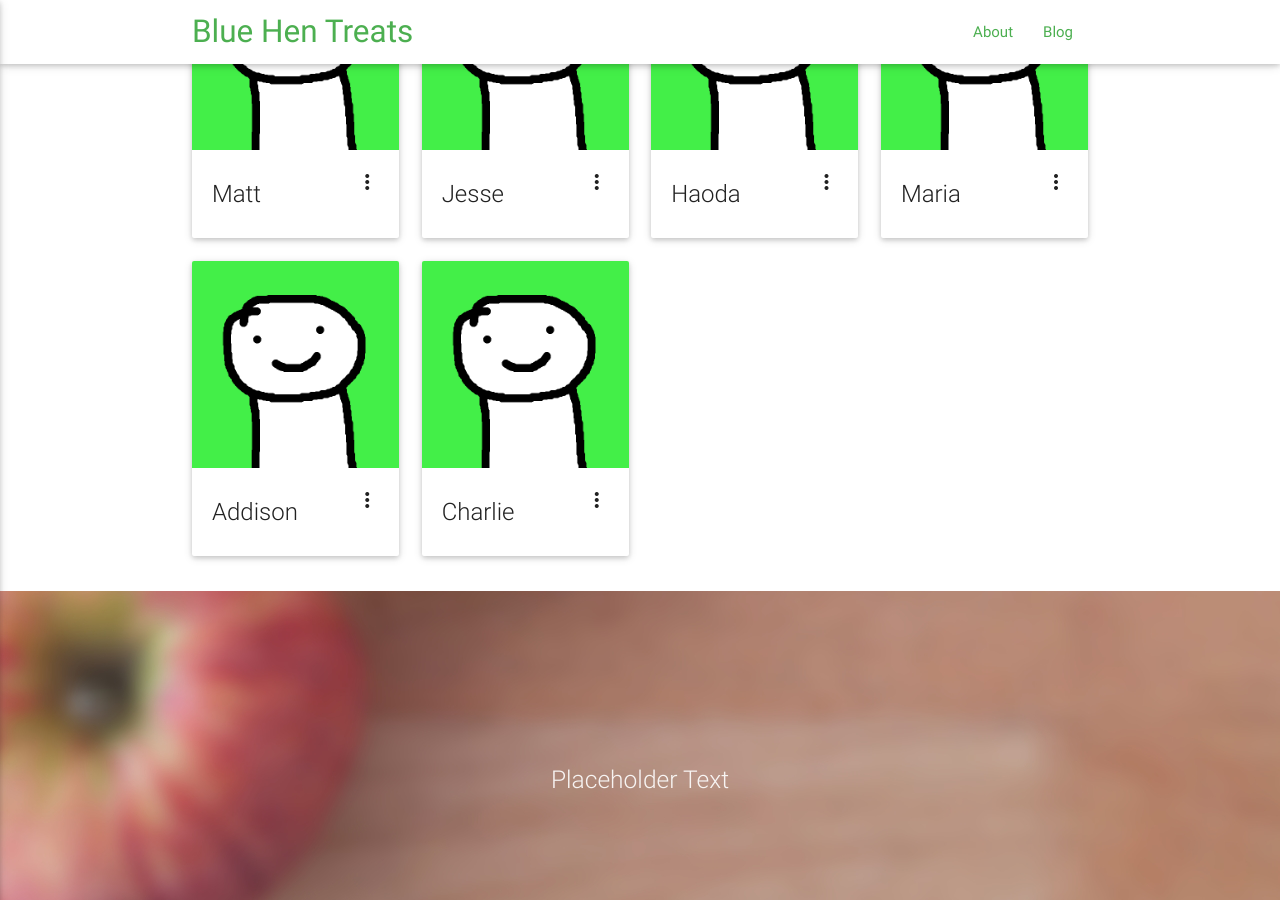
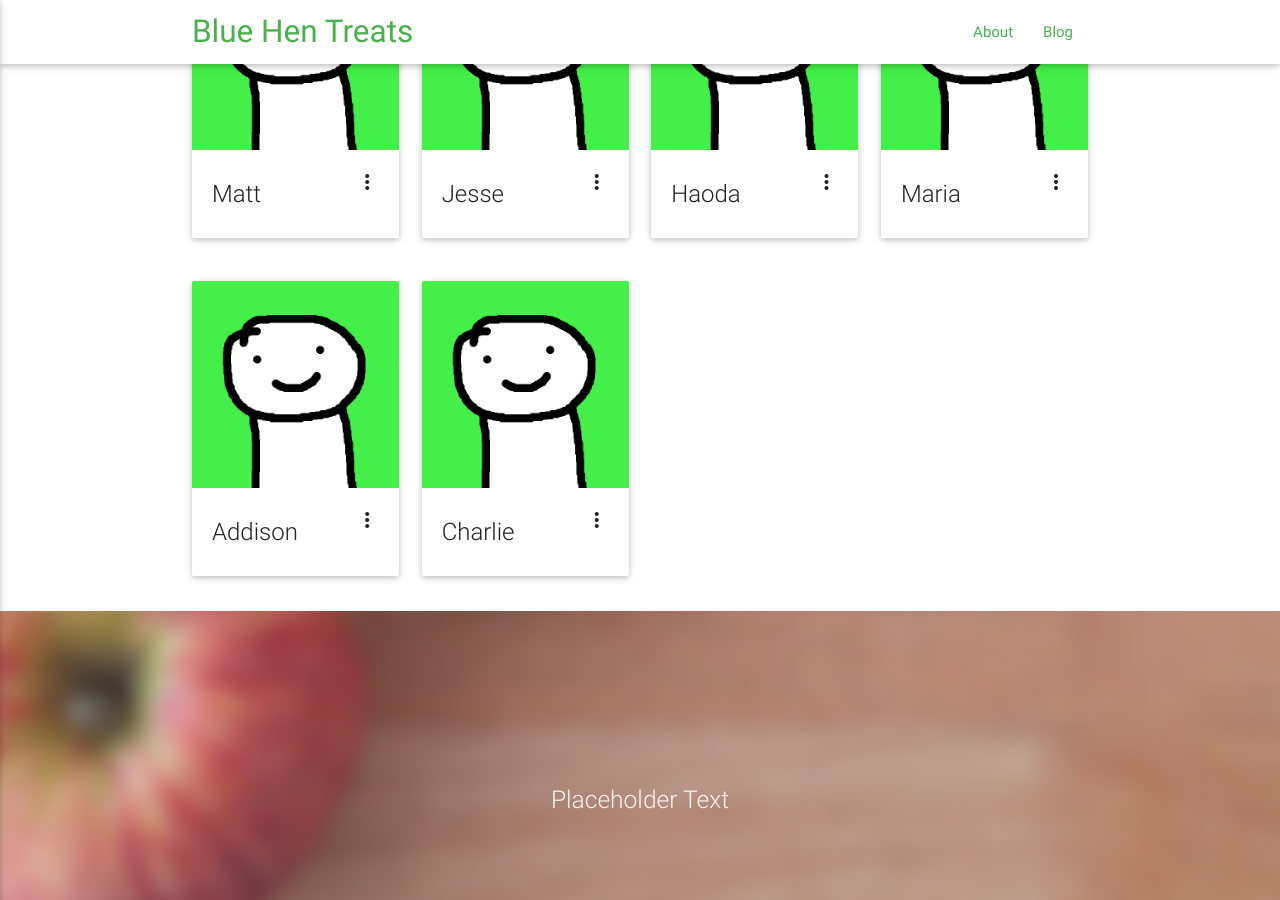
Before and after one commit to veggiedefender/bluehentreats, a Jekyll site: the page built from index.html, in a window 1280 px wide and 900 px high, scrolled down 1135 px. Built offline with Jekyll 4.4.1, drawn with Linux system fonts in a browser that asks for light colours; nearby versions of some CDN libraries.

Commit message:
fixed misalign

```diff
--- a/index.html
+++ b/index.html
@@ -86,6 +86,7 @@ layout: default
       </div>
 
 
+      <div class="row"></div>
       <div class="col s3">
         <div class="card hoverable">
           <div class="card-image waves-effect waves-block waves-light">
@@ -115,7 +116,7 @@ layout: default
           </div>
         </div>
       </div>
-
+      </div>
     </div>
   </div>
 
```
